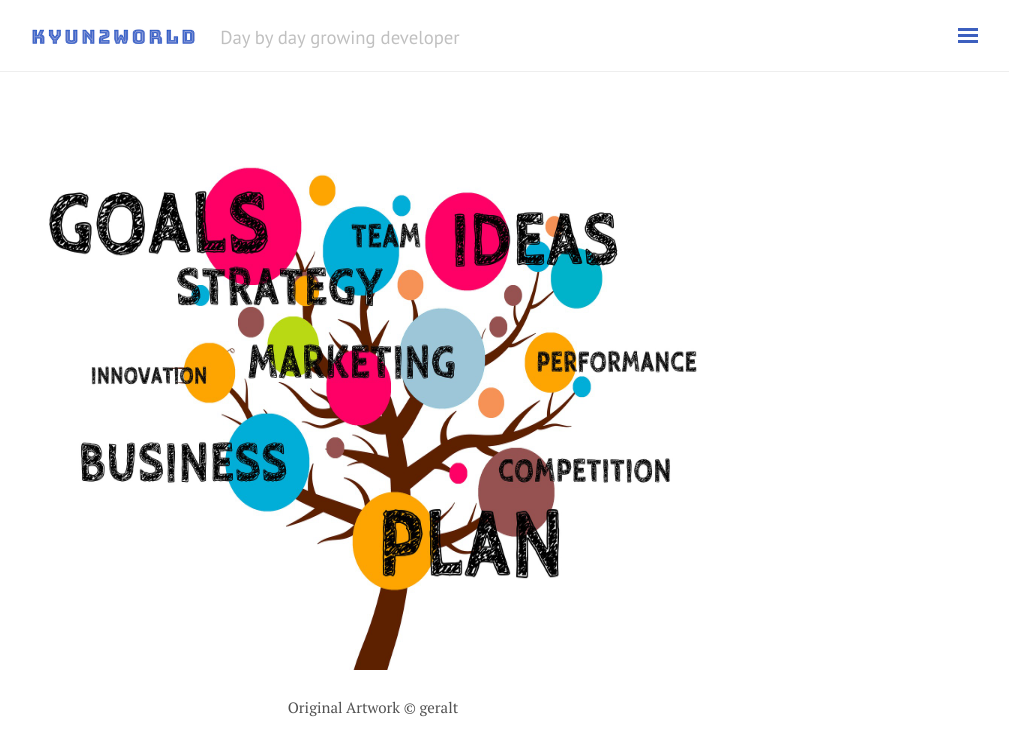
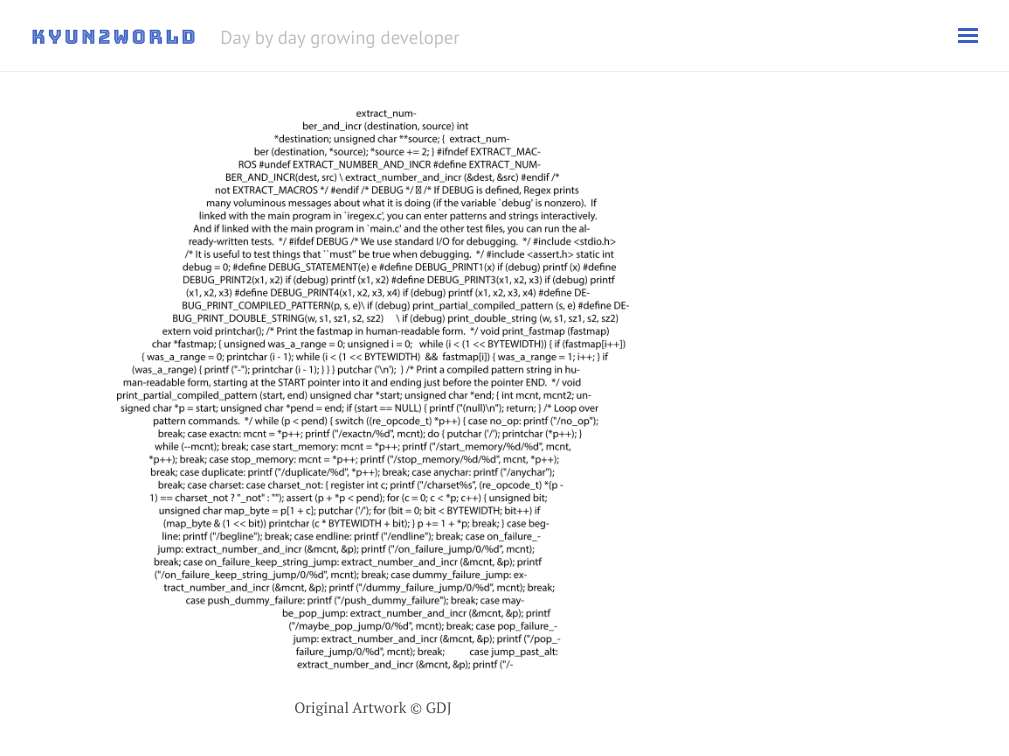
Before and after one commit to kyun22/kyun22.github.io, a Jekyll site: the page built from index.html, in a window 1280 px wide. Shown: the top 756 px of the page, without its empty margins (267-1276 px from the left). Built offline with Jekyll 4.4.1, drawn with Linux system fonts in a browser that asks for light colours; nearby versions of some CDN libraries; comment, search, counter and statistics services are not loaded.

Commit message:
iptables posting

```diff
--- a/_config.yml
+++ b/_config.yml
@@ -53,8 +53,8 @@ tag_page: '/blog/tags/'
 category_page: '/blog/categories/'
 
 hero:
-  image: /public/img/business-2987962_1920.jpg
-  caption: Original Artwork &copy geralt
+  image: /public/img/code-2858768_1280.png
+  caption: Original Artwork &copy GDJ
 
 # Puglins
 mathjax: true # whether support mathjax
--- a/_scss/component/_hero.scss
+++ b/_scss/component/_hero.scss
@@ -3,7 +3,7 @@
   font-size: 0.75rem;
   img {
     height: 28rem;
-    width: 42rem;
+    width: auto;
     display: inline;
     margin-top: -1rem;
   }
```
Also changed, not shown: public/img/code-2858768_1280.png (added), 1 other file.
